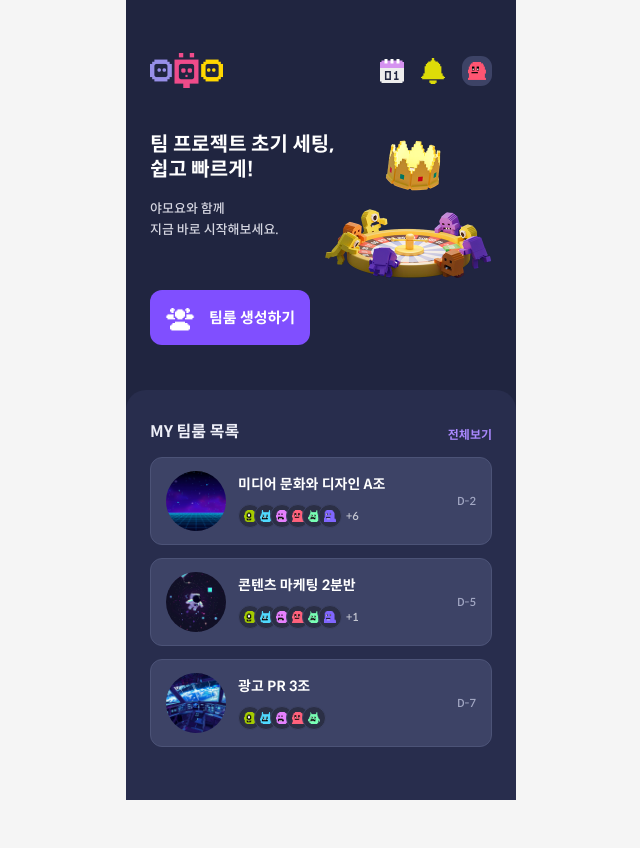
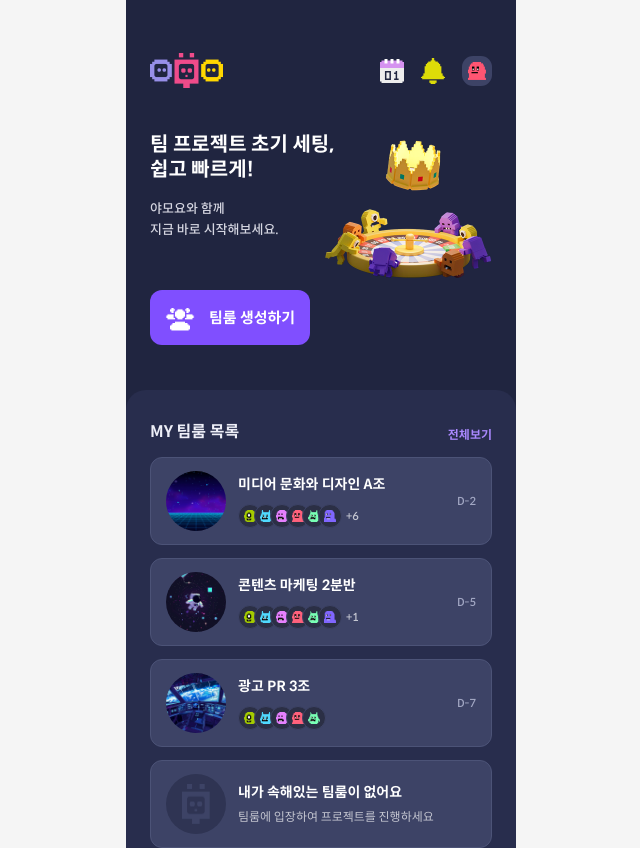
Before and after one commit to yamoyo/yamoyo_FE, a React (Vite) app: page / in a window 1280 px wide. Shown: the whole page, without its empty margins (319-959 px from the left). Before the commit the page ends 800 px from the top, so only its background shows below. Built offline with nearby package versions, Linux system fonts and the light colour scheme; no server answers.

Commit message:
style : 팀 룸 목록 비어있을 시 표시할 컴포넌트 제작

```diff
--- a/src/widgets/home/homeList.tsx
+++ b/src/widgets/home/homeList.tsx
@@ -1,5 +1,6 @@
 import { Link } from 'react-router-dom';
 import HomeListItem from '@/widgets/home/homeListItem';
+import HomeListEmptyItem from '@/widgets/home/homeListEmptyItem';
 
 // 프론트단에서 미리 넣은 사용자 프로필 이미지 12개 불러오는 로직
 const characterAvatars = Array.from(
@@ -57,6 +58,7 @@ const HomeList = () => {
           bannerImage={`/assets/banner/banner-${index + 1}.png`}
         />
       ))}
+      <HomeListEmptyItem />
     </div>
   );
 };
--- /dev/null
+++ b/src/widgets/home/homeListEmptyItem.tsx
@@ -0,0 +1,31 @@
+/**
+ * 팀룸이 없을 때 보여줄 빈 상태 아이템 컴포넌트
+ * @author junyeol
+ *
+ */
+
+// TODO(준열) : 추후에 서버 로직 적용하면 상태관리로 표시 여부 결정
+const HomeListEmptyItem = () => {
+  return (
+    <div className="flex items-center gap-3 rounded-[12px] border border-[#4C5377] bg-[#3D4366] px-[15px] py-[13px]">
+      <div className="flex h-[60px] w-[60px] shrink-0 items-center justify-center rounded-full bg-[#2F3453]">
+        <img
+          src="/assets/home/home-empty.png"
+          alt=""
+          className="h-[40px] w-[28px]"
+        />
+      </div>
+
+      <div className="flex flex-1 flex-col gap-[5px]">
+        <span className="text-[14px] font-bold text-white">
+          내가 속해있는 팀룸이 없어요
+        </span>
+        <p className="text-[12px] font-normal text-white/70">
+          팀룸에 입장하여 프로젝트를 진행하세요
+        </p>
+      </div>
+    </div>
+  );
+};
+
+export default HomeListEmptyItem;
--- a/src/widgets/home/homeListItem.tsx
+++ b/src/widgets/home/homeListItem.tsx
@@ -7,7 +7,7 @@ interface HomeListItemProps {
   teamName: string;
   members: Member[];
   dday: string;
-  bannerImage?: string;
+  bannerImage: string;
 }
 
 const HomeListItem = ({
```
Also changed, not shown: public/assets/home/home-empty.png (added).
